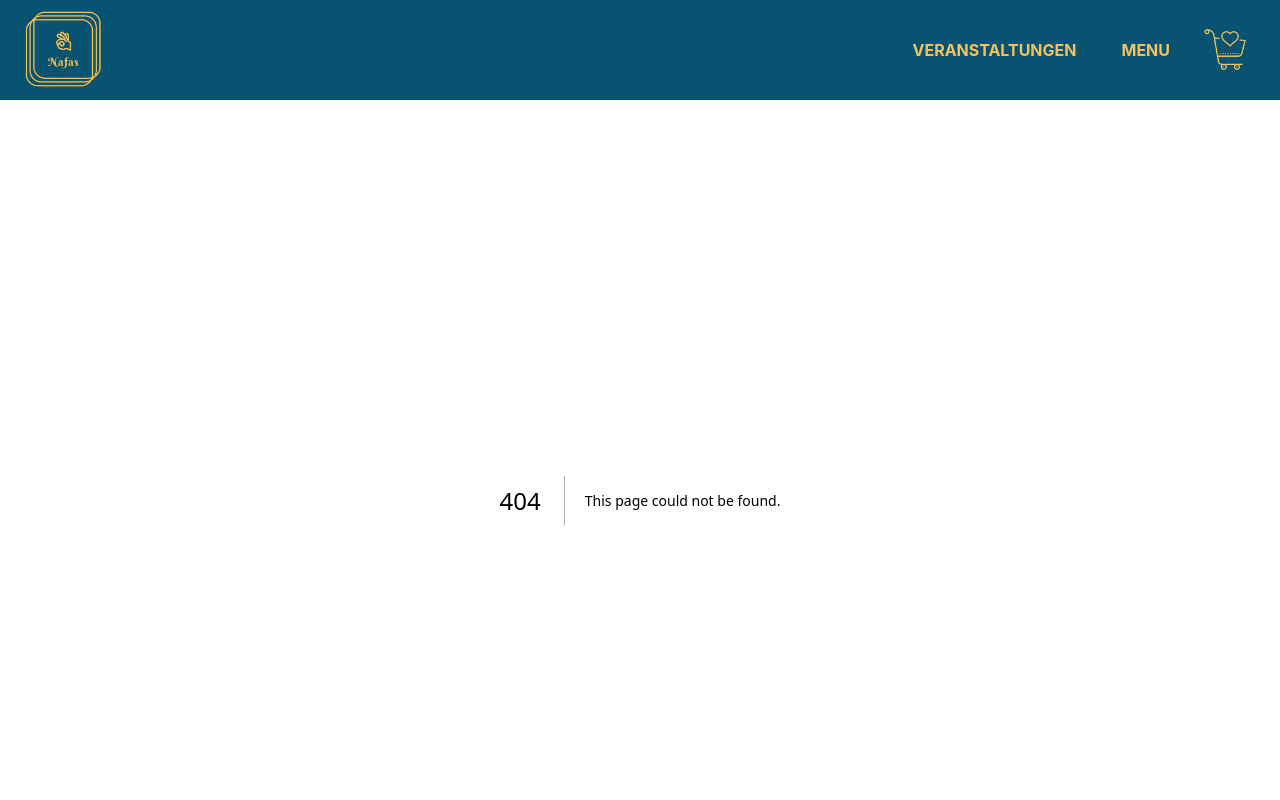
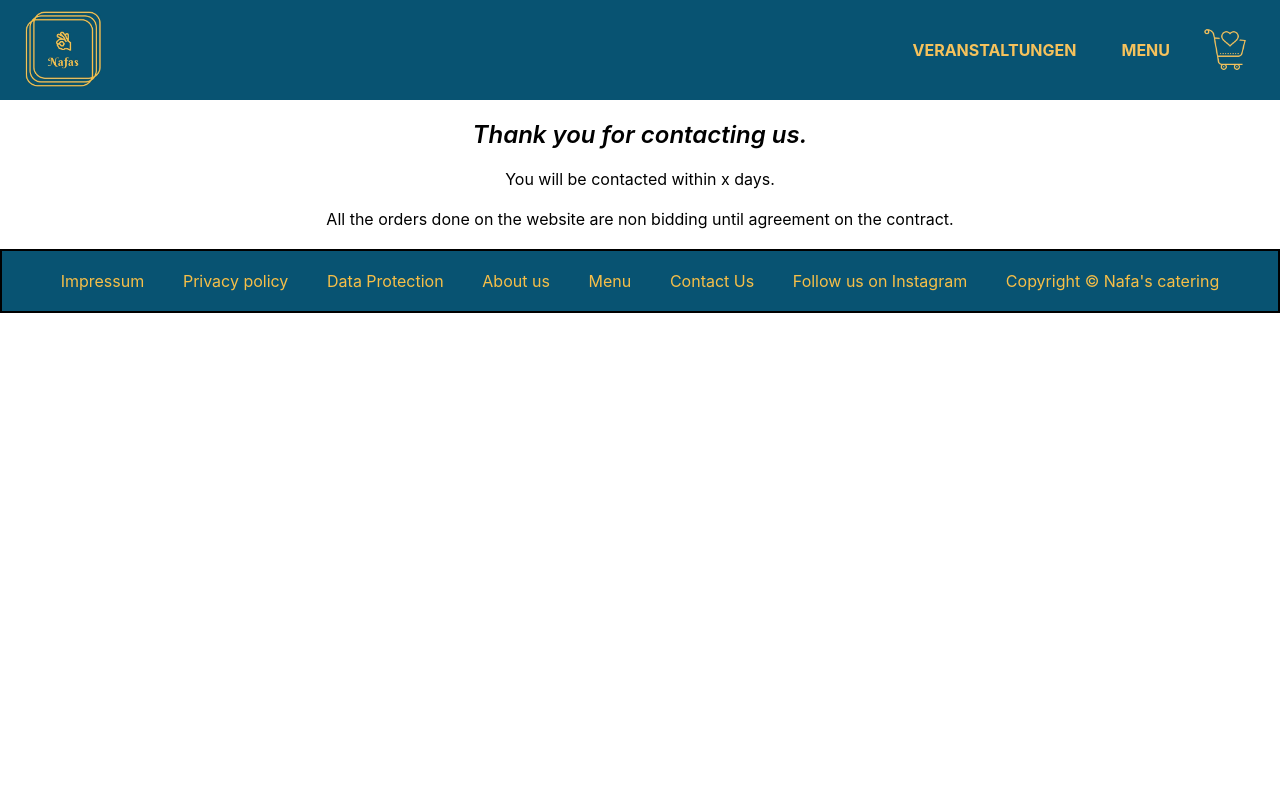
Before and after one commit to kimamov/berlin-catering-app-redilab-spring2023, a Next.js app: page /thankyou in a window 1280 px wide. Before the commit this address had no page. Shown: the top 800 px of the page. Built offline with nearby package versions, Linux system fonts and the light colour scheme.

Commit message:
thank you page added

```diff
--- /dev/null
+++ b/src/pages/thankyou.js
@@ -0,0 +1,14 @@
+import styles from "./thankyou.module.css";
+
+export default function ThankYou() {
+  return (
+    <div className={styles.thankYouPage}>
+      <div className={styles.thankYouMessage}>Thank you for contacting us.</div>
+      <div>You will be contacted within x days.</div>
+      <div>
+        All the orders done on the website are non bidding until agreement on
+        the contract.
+      </div>
+    </div>
+  );
+}
--- /dev/null
+++ b/src/pages/thankyou.module.css
@@ -0,0 +1,14 @@
+.thankYouPage {
+  display: flex;
+  flex-direction: column;
+  gap: 20px;
+  padding: 40 px;
+  text-align: center;
+  margin: 20px;
+}
+
+.thankYouMessage {
+  font-weight: 600;
+  font-style: italic;
+  font-size: 24px;
+}
```
